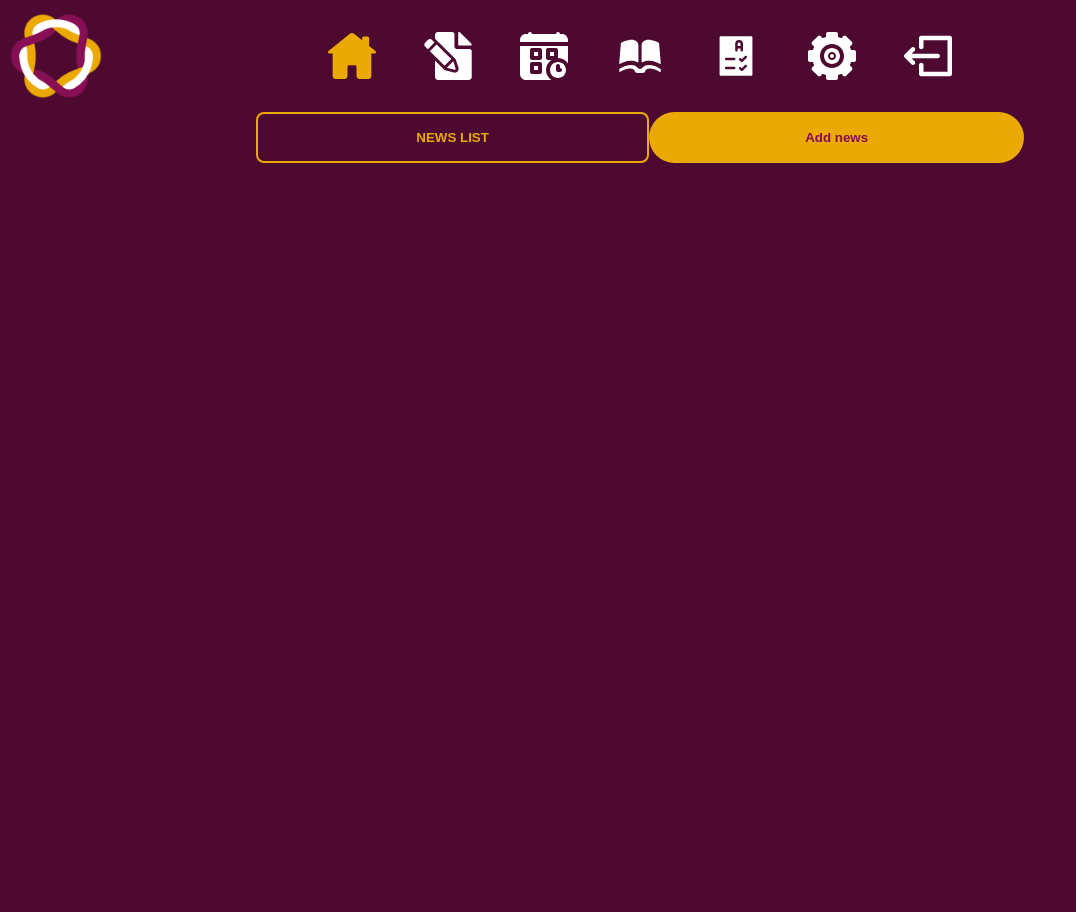
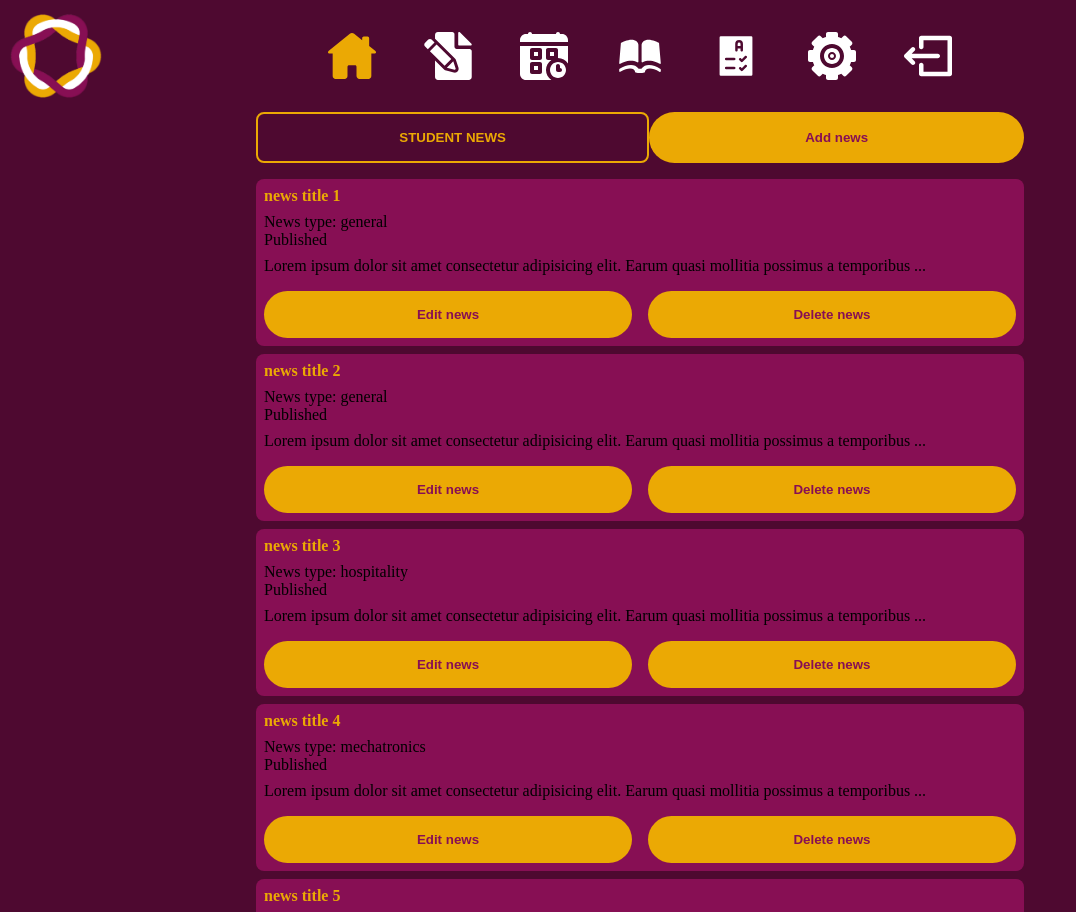
Before and after one commit to dhunjadi/vuka-v3, a React (Create React App) app: page /news in a window 1280 px wide. Shown: the whole page, without its empty margins (0-1076 px from the left). Built offline with nearby package versions, Linux system fonts and the light colour scheme.

Commit message:
astyle changes, professors and admin see all news and can edit, add or delete them

```diff
--- a/src/components/Card.tsx
+++ b/src/components/Card.tsx
@@ -14,7 +14,11 @@ const Card = (props: PropsWithChildren<CardProps>): JSX.Element => {
     return (
         <div className={`c-card ${cursorPointer && 'cursor-p'}`} onClick={onClick}>
             <div className="c-card__header">{header}</div>
-            <div className="c-card__info">{info}</div>
+            <div className="c-card__info">
+                {info?.map((info) => (
+                    <p key={info}>{info}</p>
+                ))}
+            </div>
             <div className="c-card__body">{children}</div>
             <div className="c-card__footer">{showButtons && <div className="c-card__footer_buttons">{buttons}</div>}</div>
         </div>
--- a/src/pages/NewsPage.tsx
+++ b/src/pages/NewsPage.tsx
@@ -37,15 +37,35 @@ const NewsPage = (): JSX.Element => {
         return (
             <>
                 <Tabs
-                    tabList={['NEWS LIST']}
-                    selectedTab={'NEWS LIST'}
+                    tabList={['STUDENT NEWS']}
+                    selectedTab={'STUDENT NEWS'}
                     buttons={
                         <>
-                            <button className="btn btn--primary">Add news</button>{' '}
+                            <button className="btn btn--primary">Add news</button>
                         </>
                     }
                     handleSelect={(tab) => setNewsType(tab)}
                 />
+                {newsList.map((news) => {
+                    return (
+                        <Card
+                            key={news.id}
+                            header={news.title}
+                            info={[`News type: ${news.type}`, `${news.published ? 'Published' : 'Not published'}`]}
+                            showButtons
+                            buttons={
+                                <>
+                                    <button className="btn btn--primary">Edit news</button>
+                                    <button className="btn btn--primary">Delete news</button>
+                                </>
+                            }
+                            cursorPointer
+                            onClick={() => navigate(`/news/${news.id}`)}
+                        >
+                            {news.text.substring(0, 100) + '...'}{' '}
+                        </Card>
+                    );
+                })}
             </>
         );
     };
--- a/src/styles/components/card.scss
+++ b/src/styles/components/card.scss
@@ -12,4 +12,24 @@
         color: $gold-light;
         font-weight: 700;
     }
+
+    &__info {
+        display: flex;
+        flex-direction: column;
+        margin: 0.5rem 0;
+    }
+
+    &__footer {
+        &_buttons {
+            display: flex;
+            margin-top: 1rem;
+
+            button {
+                margin-right: 1rem;
+                &:last-child {
+                    margin-right: 0;
+                }
+            }
+        }
+    }
 }
--- a/src/styles/pages/newsDetailsPage.scss
+++ b/src/styles/pages/newsDetailsPage.scss
@@ -12,6 +12,6 @@
 
     &__btns {
         display: flex;
-        margin-top: 2rem;
+        margin-top: 1rem;
     }
 }
--- a/src/styles/pages/newsPage.scss
+++ b/src/styles/pages/newsPage.scss
@@ -7,4 +7,8 @@
     @media screen and (min-width: $bp-min-width-tablet) {
         width: 60vw;
     }
+
+    .c-tabs {
+        margin-bottom: 1rem;
+    }
 }
--- a/src/styles/pages/tasksPage.scss
+++ b/src/styles/pages/tasksPage.scss
@@ -7,4 +7,8 @@
     @media screen and (min-width: $bp-min-width-tablet) {
         width: 60vw;
     }
+
+    &__header_buttons {
+        margin-bottom: 1rem;
+    }
 }
--- a/src/styles/styles.css
+++ b/src/styles/styles.css
@@ -83,6 +83,9 @@ body {
     width: 60vw;
   }
 }
+.p-news .c-tabs {
+  margin-bottom: 1rem;
+}
 
 .p-newsDetails {
   height: 100vh;
@@ -100,7 +103,7 @@ body {
 }
 .p-newsDetails__btns {
   display: flex;
-  margin-top: 2rem;
+  margin-top: 1rem;
 }
 
 .p-tasks {
@@ -113,6 +116,9 @@ body {
   .p-tasks {
     width: 60vw;
   }
+}
+.p-tasks__header_buttons {
+  margin-bottom: 1rem;
 }
 
 .c-navbar {
@@ -363,6 +369,21 @@ body {
   color: #eba904;
   font-weight: 700;
 }
+.c-card__info {
+  display: flex;
+  flex-direction: column;
+  margin: 0.5rem 0;
+}
+.c-card__footer_buttons {
+  display: flex;
+  margin-top: 1rem;
+}
+.c-card__footer_buttons button {
+  margin-right: 1rem;
+}
+.c-card__footer_buttons button:last-child {
+  margin-right: 0;
+}
 
 .c-tabs {
   width: 100%;
```
